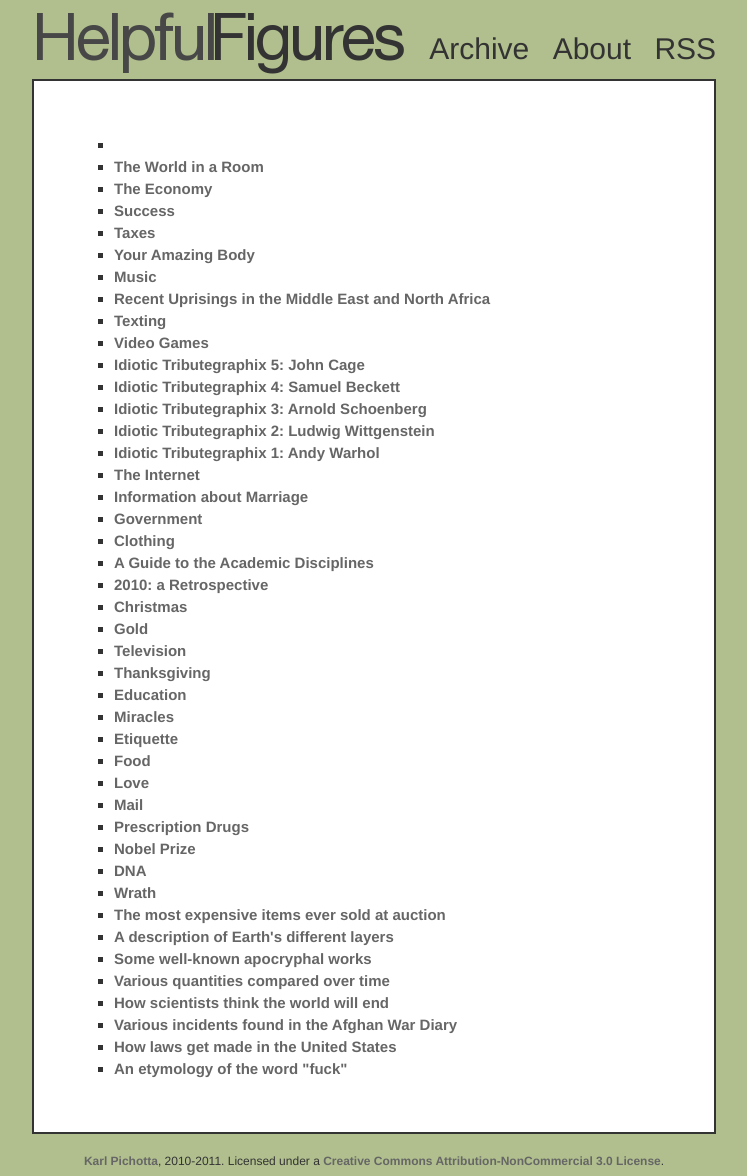
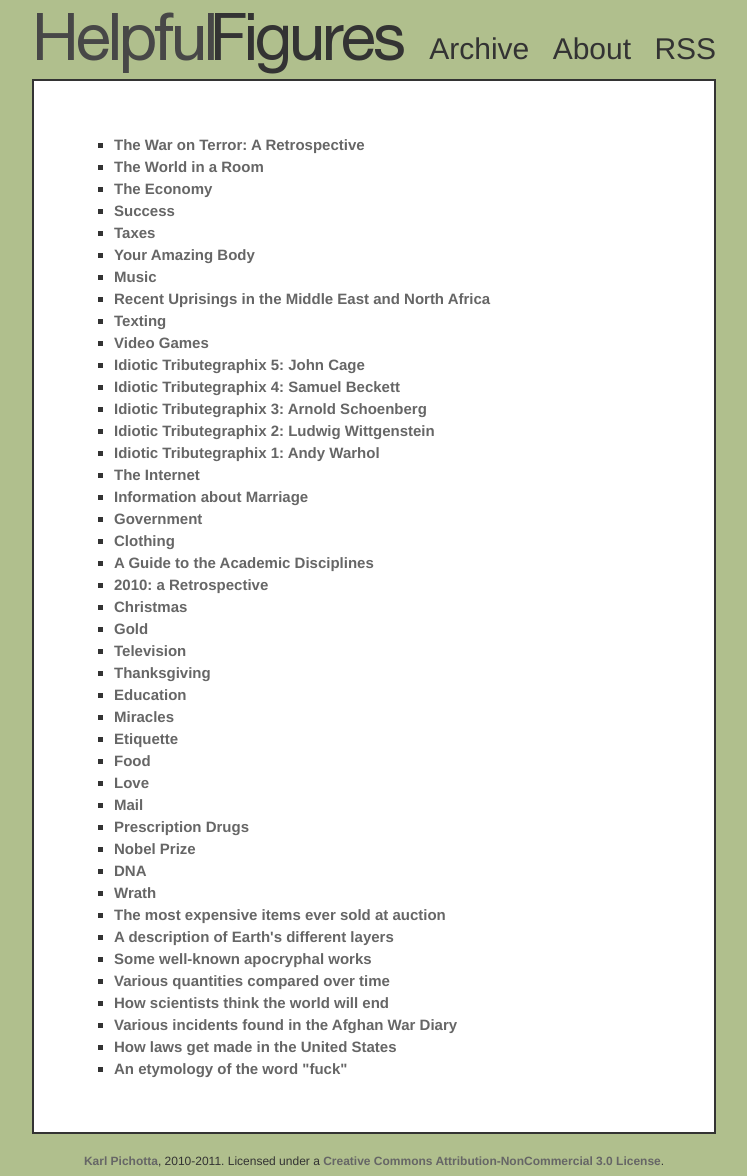
Before and after one commit to kpich/helpfulfigures.com, a Jekyll site: the page built from archive.html, in a window 1280 px wide. Shown: the whole page, without its empty margins (266-1013 px from the left). Built offline with Jekyll 4.4.1, drawn with Linux system fonts in a browser that asks for light colours.

Commit message:
YAML parsing error!

```diff
--- a/_posts/2011-05-06-war-on-terror-retrospective.html
+++ b/_posts/2011-05-06-war-on-terror-retrospective.html
@@ -2,7 +2,7 @@
 layout: post
 scriptfiles: []
 stylefiles: []
-title: The War on Terror: A Retrospective
+title: 'The War on Terror: A Retrospective'
 shouldputcontentinfeed: true
 summary: i hope this isn't remarkably offensive?
 ---
```
